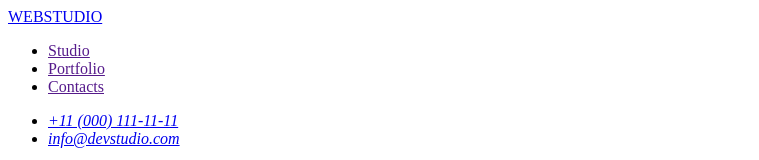
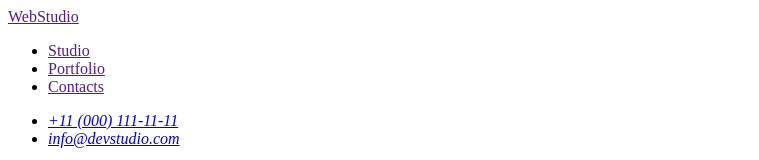
Before and after one commit to KatyaGladkaya/goit-markup-hw-01, a plain HTML site: page index.html in a window 1280 px wide. Shown: the top 160 px of the page, without its empty margins (0-759 px from the left). Drawn offline with Linux system fonts and the light colour scheme.

Commit message:
first commit

```diff
--- a/index.html
+++ b/index.html
@@ -8,7 +8,7 @@
   <body>
     <header>
       <nav>
-        <a href="/index.html">WEBSTUDIO</a>
+        <a href="">WebStudio</a>
         <ul>
           <li><a href="">Studio</a></li>
           <li><a href="">Portfolio</a></li>
```
